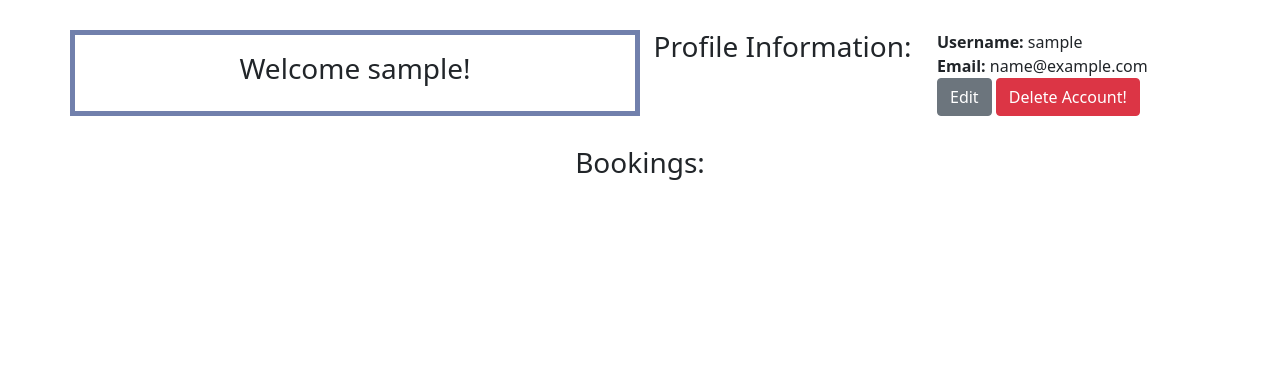
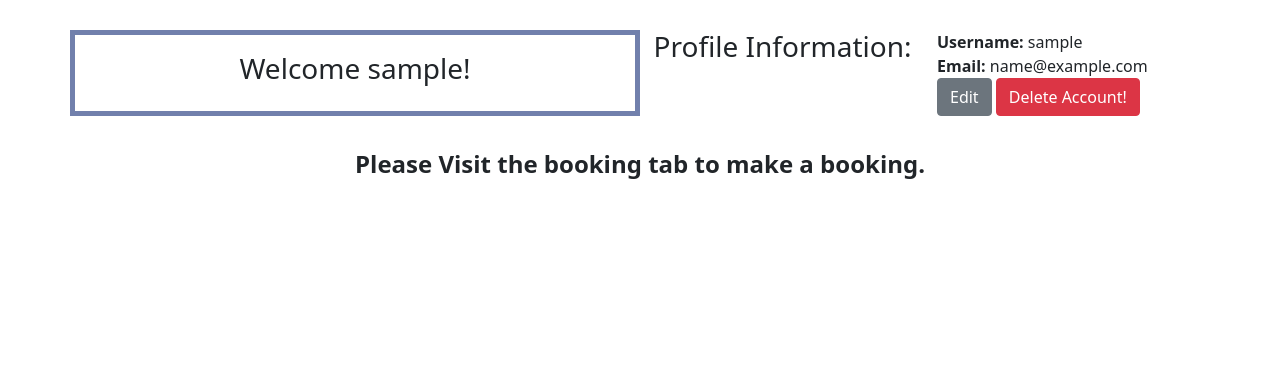
Before and after one commit to leoniemclaughlin7/cafe-board, a Django app: page /bookings/display_booking in a window 1280 px wide. Shown: the part 68-447 px from the top of the page. Run offline with Django 3.2, Linux system fonts and the light colour scheme; the visitor is signed in with stand-in values (Sample User, id 1); data that the repository does not hold is empty; some libraries are stand-ins or nearby versions.

Commit message:
Style booking table in booking app

```diff
--- a/static/css/style.css
+++ b/static/css/style.css
@@ -185,7 +185,6 @@ https: //stackoverflow.com/questions/43226511/how-can-i-center-an-image-in-boots
 
 #customer-booking {
     margin-top: 1.3em;
-
 }
 
 /* datepicker */
@@ -206,6 +205,20 @@ https: //stackoverflow.com/questions/43226511/how-can-i-center-an-image-in-boots
 
 .bookings {
     margin-top: 30px;
+    border: 5px solid #A37A74;
+    height: 350px;
+    overflow-y: scroll;
+}
 
+.bookings tr {
+    border-bottom: 1px solid #ddd;
+}
 
+.no-booking {
+    margin-top: 30px;
+    font-size: 150%;
 }
+
+#booking-table {
+    width: 100%;
+}
--- a/templates/profile.html
+++ b/templates/profile.html
@@ -66,45 +66,55 @@
     </div>
   </div>
 
+{% if bookings %}
 <section class="container bookings">
     <div class="row">
 <div class="col-sm-12 text-center">
   <h3>Bookings:</h3>
 </div>
 <div class="card-body text-center">
-  {% for booking in bookings %}
-  <div>
-    <p>
-      <span
-        ><strong>Name:</strong> {{ booking.customer.first_name }}
-        {{booking.customer.last_name}}</span
-      >
-      <strong>Booking reference:</strong><span>{{ booking.id }}</span>
-      <strong>Date:</strong><span>{{ booking.booking_date }}</span>
-      <strong>Time:</strong><span>{{ booking.booking_time }} </span>
-      <strong>Number attending:</strong
-      ><span>{{booking.number_attending}}</span>
-      <strong>Status:</strong>
-      {% if booking.booking_status == 0 %} <span>To be confirmed</span>
-      <a href="{% url 'edit_booking' booking.id booking.customer.id %}">
+<table id="booking-table">
+    <tr>
+        <th>Name:</th>
+        <th>Booking reference:</th>
+        <th>Date:</th>
+        <th>Time:</th>
+        <th>Number attending:</th>
+        <th>Status:</th>
+        <th>Make changes:</th>
+    </tr>
+    {% for booking in bookings %}
+    <tr>
+      <td>{{ booking.customer.first_name }}
+        {{booking.customer.last_name}}</td>
+      <td>{{ booking.id }}</td>
+      <td>{{ booking.booking_date }}</td>
+      <td>{{ booking.booking_time }}</td>
+      <td>{{booking.number_attending}}</td>
+      {% if booking.booking_status == 0 %} <td>To be confirmed</td>
+      <td><a href="{% url 'edit_booking' booking.id booking.customer.id %}">
         <button class="btn btn-secondary">Edit</button></a
       >
       <a href="{% url 'delete_booking' booking.id booking.customer.id %}">
         <button class="btn btn-danger">Delete</button>
-      </a>
+      </a></td>
       {% elif booking.booking_status == 1 %}
-      <span>Confirmed</span
-      ><a href="{% url 'delete_booking' booking.id booking.customer.id %}">
+      <td>Confirmed</td><td><a href="{% url 'delete_booking' booking.id booking.customer.id %}">
         <button class="btn btn-danger">Delete</button> </a
-      >{%else%}<span>Cancelled</span
-      ><a href="{% url 'delete_booking' booking.id booking.customer.id %}">
+      ></td>{%else%}<td>Cancelled</td>
+      <td><a href="{% url 'delete_booking' booking.id booking.customer.id %}">
         <button class="btn btn-danger">Delete</button> </a
-      >{% endif %}
-    </p>
+      ></td>{% endif %}
+
   </div>
   {% endfor %}
+</tr>
+</table>
 </div>
 </div>
 </section>
+{% else %}
+<strong><p class="text-center no-booking">Please Visit the booking tab to make a booking.</p></strong>
+{% endif %}
 
 {%endblock%}
```
